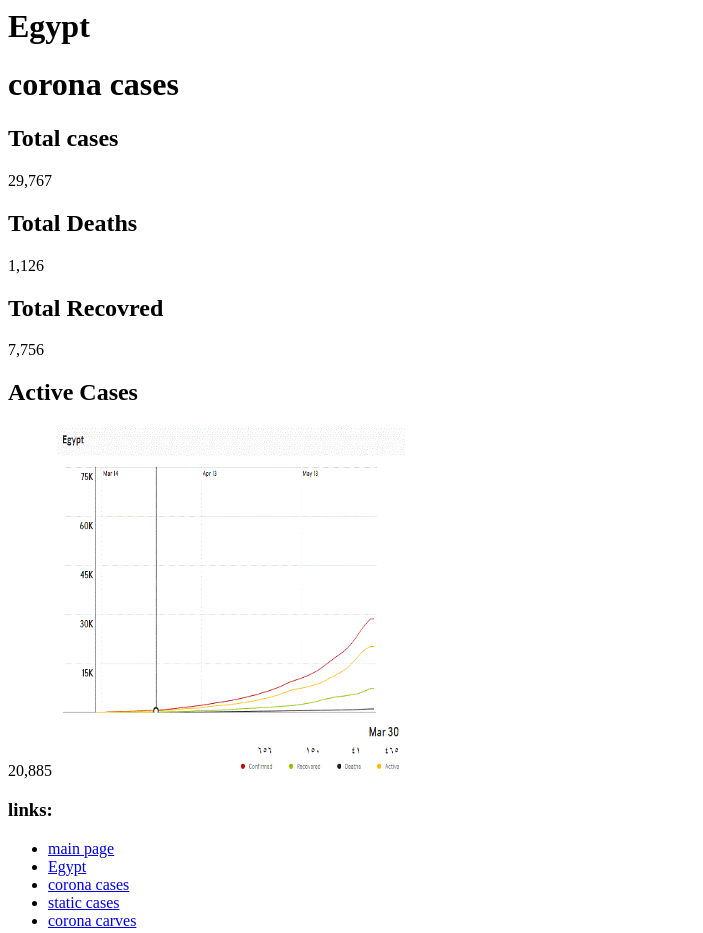
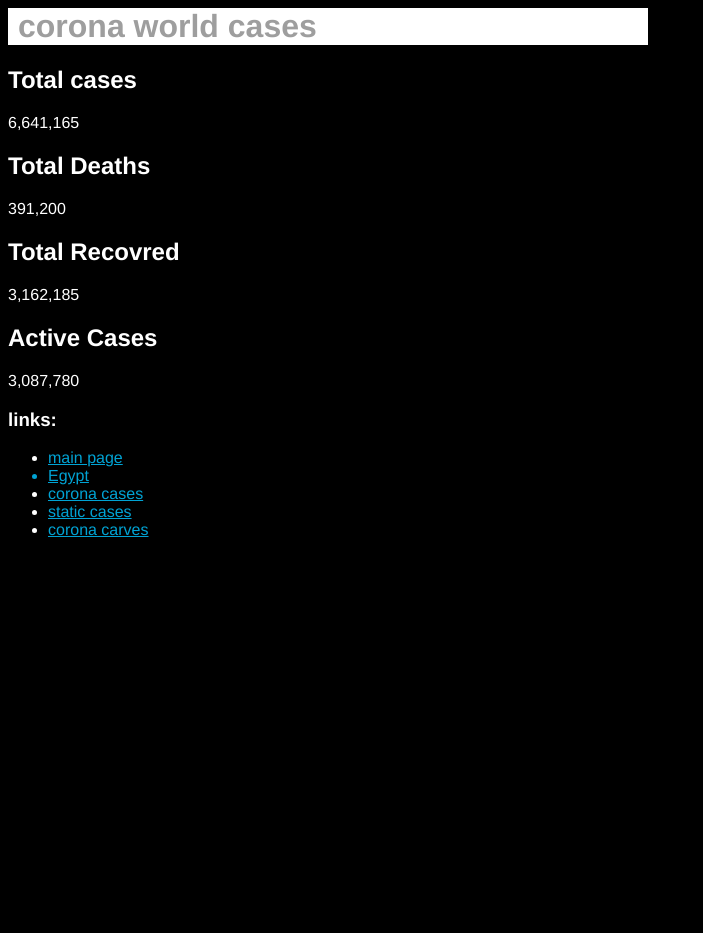
Before and after one commit to muhamed195752/html-project-ECE001, a plain HTML site: page Egypt.html in a window 1280 px wide. Shown: the top 933 px of the page, without its empty margins (0-703 px from the left). After the commit the page ends 800 px from the top, so only its background shows below. Drawn offline with Linux system fonts and the light colour scheme.

Commit message:
Update Egypt.html

```diff
--- a/Egypt.html
+++ b/Egypt.html
@@ -1,26 +1,55 @@
-<html>
-<body>
-<h1>Egypt</h1>
-<h1>corona cases</h1>
-<h2>Total cases</h2>
-29,767
+<html style="
+    font-family: DINPro,Helvetica,Arial,Sans-Serif;
+"><head></head><body style="
+    color: #fff;
+    background: #000;
+">
+<h1 style="
+    font-family: DINPro,Helvetica,Arial,Sans-Serif;
+    background: #fff;
+    color: #9E9E9E;
+    padding: 0 10px 0 10px;
+    max-width: 620px;
+    /* position: relative; */
+    /* top: 0; */
+    /* transition: all .5s; */
+    /* width: 100%; */
+    /* height: 44px; */
+    /* margin: 0 auto; */
+    /* padding: 0 15px; */
+    /* display: flex; */
+    /* justify-content: space-between; */
+">corona world cases</h1>
+<h2 style="
+    color: #fff;
+">Total cases</h2>
+6,641,165
 <h2>Total Deaths</h2>
-1,126
+391,200
 <h2>Total Recovred</h2>
-7,756
+3,162,185
 <h2>Active Cases</h2>
-20,885
-<img src="Egypt.gif" alt="Egypt" width="350" height="350">
+3,087,780
 <h3>links:   </h3>
 <ul>
-  <li><a href="mainpage.html">main page</a></li>
-  <li><a href="Egypt.html">Egypt</a></li>
-  <li><a href="coronacases.html">corona cases</a></li>
-  <li><a href="statistic.html">static cases</a></li>
-  <li><a href="carves.html">corona carves</a></li>
+  <li><a href="mainpage.html" style="
+    color: #00a3d4;
+">main page</a></li>
+  <li style="
+    color: #00a3d4;
+"><a href="Egypt.html" style="
+    color: #00a3d4;
+">Egypt</a></li>
+  <li><a href="coronacases.html" style="
+    color: #00a3d4;
+">corona cases</a></li>
+  <li><a href="statistic.html" style="
+    color: #00a3d4;
+">static cases</a></li>
+  <li><a href="carves.html" style="
+    color: #00a3d4;
+">corona carves</a></li>
 </ul>
-  color:#000
-  background:#000
 
-</body>
-</html>
+
+</body></html>
```
